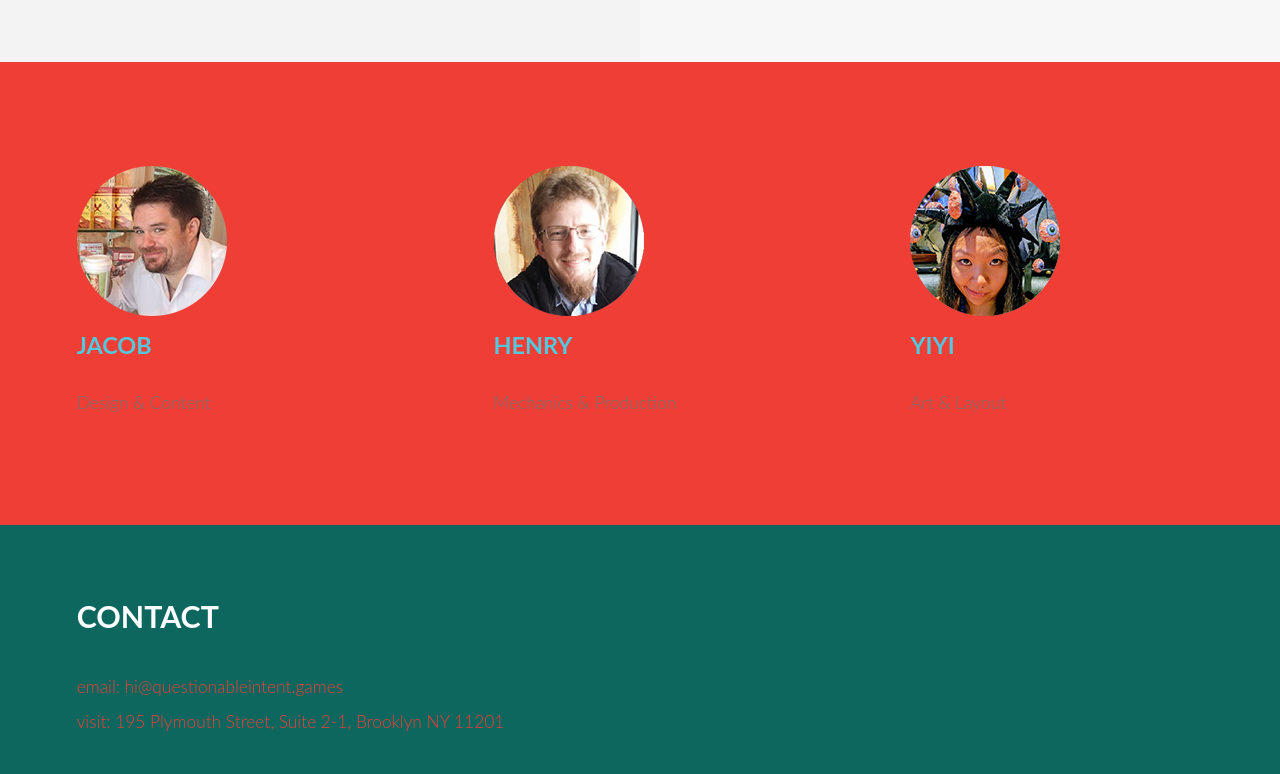
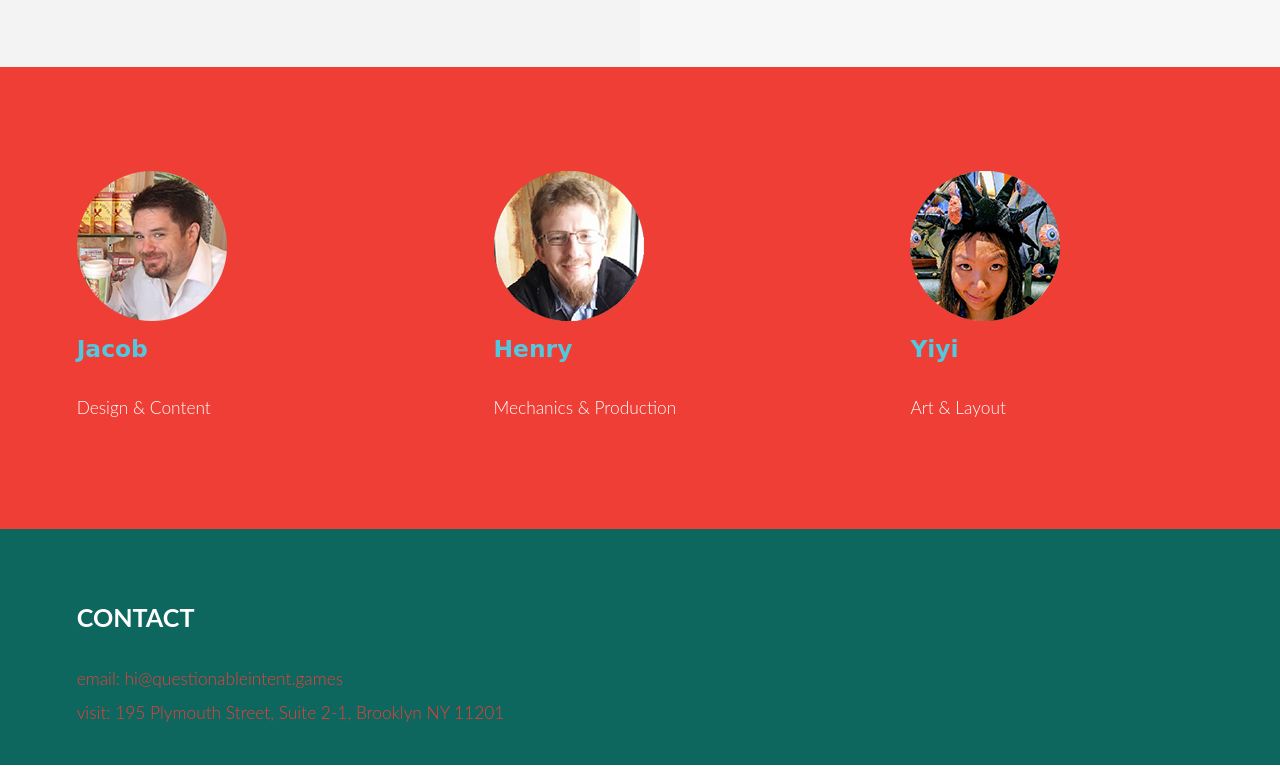
Before and after one commit to YiyiZhang/questionableintent, a plain HTML site: page index.html in a window 1280 px wide. Shown: the part 1248-2022 px from the top of the page. Drawn offline with Linux system fonts and the light colour scheme; a web font is replaced by a local one.

Commit message:
minor style changes

```diff
--- a/assets/css/main.css
+++ b/assets/css/main.css
@@ -51,7 +51,7 @@
 /* Box Model */
 
 	*, *:before, *:after {
-		-moz-box-sizing: border-box;
+		-moz-box-sizing: border-box
 		-webkit-box-sizing: border-box;
 		box-sizing: border-box;
 	}
@@ -1659,11 +1659,17 @@
 		margin: 0 0 2em 0;
 	}
 
-	h1, h2, h3, h4, h5, h6 {
+	h1, h3, h4, h5, h6 {
 		font-weight: 700;
 		line-height: 1.5;
 		margin: 0 0 1em 0;
-		text-transform: uppercase;
+		font-family: 'Calligraffitti', cursive;
+	}
+
+	h2 {
+		font-weight: 700;
+		line-height: 1.5;
+		margin: 0 0 1em 0;
 	}
 
 		h1 a, h2 a, h3 a, h4 a, h5 a, h6 a {
@@ -1677,7 +1683,7 @@
 	}
 
 	h2 {
-		font-size: 1.75em;
+		font-size: 1.45em;
 	}
 
 	h3 {
@@ -3164,7 +3170,7 @@
 		}
 
 			#header a:hover {
-				color: rgba(255, 255, 255, 0.75);
+				color: #EF3E36;
 			}
 
 			#header a:last-child {
@@ -3702,7 +3708,7 @@
 			}
 
 				#three .inner article p {
-					color: #717171;
+					color: #FFFFFF;
 				}
 
 				#three .inner article .icon {
--- a/index.html
+++ b/index.html
@@ -1,7 +1,7 @@
 <!DOCTYPE HTML>
 <html>
 	<head>
-		<title>Questionable Intent Games		</title>
+		<title>Questionable Intent Games</title>
 		<meta charset="utf-8" />
 		<meta name="viewport" content="width=device-width, initial-scale=1, user-scalable=no" />
 		<link rel="stylesheet" href="assets/css/main.css" />
@@ -20,9 +20,12 @@
 		<!-- Header -->
 			<header id="header">
 				<div class="inner">
-					<a href="index.html" class="logo"><img src="qig-logo.svg" />Questionable Intent Games</a>
+					<a href="index.html" class="logo">
+						<img src="qig-logo.svg" />
+						Questionable Intent Games
+					</a>
 					<nav id="nav">
-						<a href="#contact">CONTACT</a>
+						<a href="#contact">Contact</a>
 						<!--a href="generic.html">Generic</a-->
 						<!--a href="elements.html">Elements</a-->
 					</nav>
@@ -33,7 +36,7 @@
 		<!-- Banner -->
 			<section id="banner">
 				<div class="inner">
-					<h3>A small indie dev studio based in NYC, specializing in tabletop / RPG games.</h3>
+					<h2>A small indie dev studio based in NYC, specializing in tabletop / RPG games.</h2>
 					<!--ul class="actions">
 						<li><a href="#" class="button alt">Get Started</a></li>
 					</ul-->
@@ -56,7 +59,7 @@
 					<article>
 						<div class="content">
 							<header>
-								<h3>[Redacted]IP: RPG Card Game</h3>
+								<h3>{Redacted IP}: RPG Card Game</h3>
 							</header>
 							<div class="image fit">
 								<img src="images/pic01.jpg" alt="" />
```
